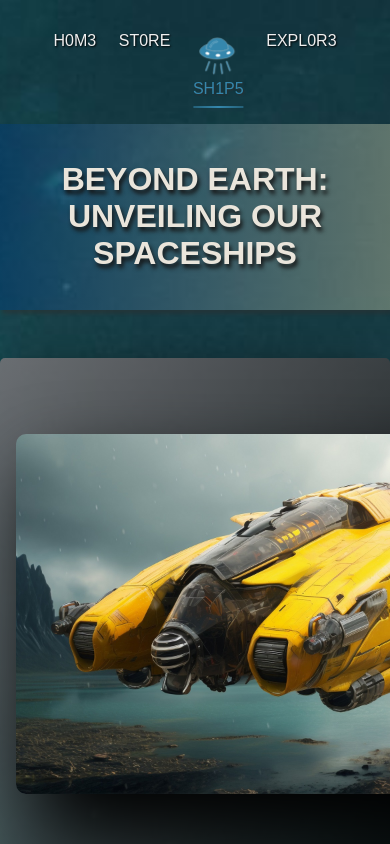
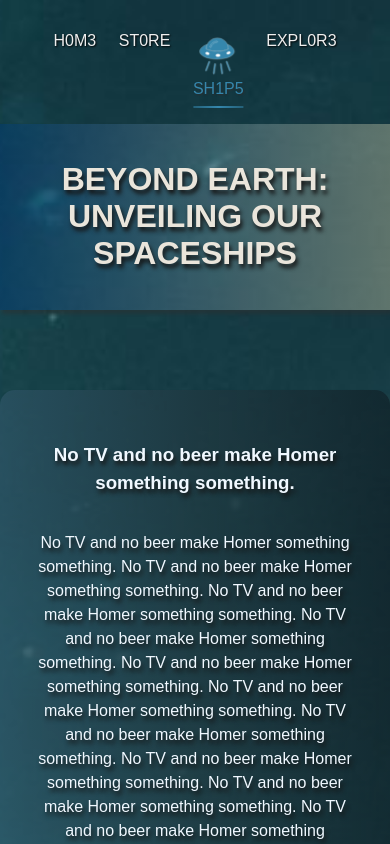
Before and after one commit to thegroosalugg/Andromeda, a React (Vite) app: page /ships in a window 390 px wide. Shown: the top 844 px of the page. Built offline with nearby package versions, Linux system fonts and the light colour scheme; a web font is replaced by a local one.

Commit message:
set article in container with slideshow. responsiveness achieved

```diff
--- a/src/components/SlideShow.module.css
+++ b/src/components/SlideShow.module.css
@@ -1,5 +1,5 @@
 .slides-container {
-  margin: 2rem auto 5rem;
+  margin: 2rem auto;
   max-width: 960px;
   display: flex;
   overflow: auto;
--- a/src/components/containers/Article.module.css
+++ b/src/components/containers/Article.module.css
@@ -1,24 +1,25 @@
 .content {
   display: flex;
   flex-direction: column;
-  height: 100vh;
+  flex: 1;
+  max-height: 540px;
+  padding: 0 2rem;
+  margin: 2rem auto;
   text-align: center;
   text-shadow: 2px 4px 4px rgb(21, 21, 21);
-  color: aliceblue;
+  color: rgb(240, 248, 255);
   background: linear-gradient(
     to right,
     hsla(198, 39%, 28%, 0.79),
     hsla(195, 35%, 19%, 0.768),
     hsla(198, 43%, 11%, 0.725)
   );
-  padding: 0 2rem;
-  margin: 1rem;
   box-shadow: 2px 4px 4px rgba(46, 46, 46, 0.5);
   line-height: 1.5;
   border-radius: 15px;
-  box-sizing: border-box; /* apply me app wide once you finished */
-  border-top: 2rem solid transparent; /* prevents overflow content from touching the edge*/
+  border-top: 2rem solid transparent;
   border-bottom: 2rem solid transparent;
+  box-sizing: border-box;
 }
 
 .content h3 {
--- /dev/null
+++ b/src/components/containers/Section.module.css
@@ -0,0 +1,7 @@
+.section {
+  display: flex;
+  flex-wrap: wrap;
+  max-width: 1280px;
+  margin: 2rem auto;
+  gap: 1rem;
+}
--- /dev/null
+++ b/src/components/containers/Section.tsx
@@ -0,0 +1,10 @@
+import MotionDiv from '../UI/MotionDiv';
+import css from './Section.module.css';
+
+export default function Section({children}: {children: React.ReactNode}) {
+  return (
+    <MotionDiv element='section' className={css.section}>
+      {children}
+    </MotionDiv>
+  );
+}
--- a/src/pages/spaceships/SpaceShips.tsx
+++ b/src/pages/spaceships/SpaceShips.tsx
@@ -1,11 +1,16 @@
 import { spaceships } from '../../assets/spaceships/spaceships';
+import Article from '../../components/containers/Article';
+import Section from '../../components/containers/Section';
 import SlideShow from '../../components/SlideShow';
 import SpaceShipsList from '../../components/spaceships/list/SpaceShipsList';
 
 export default function SpaceShipsPage() {
   return (
     <>
-      <SlideShow array={spaceships} />
+      <Section>
+        <Article />
+        <SlideShow array={spaceships} />
+      </Section>
       <SpaceShipsList className='ship-grid' spaceships={spaceships} />
     </>
   );
```
